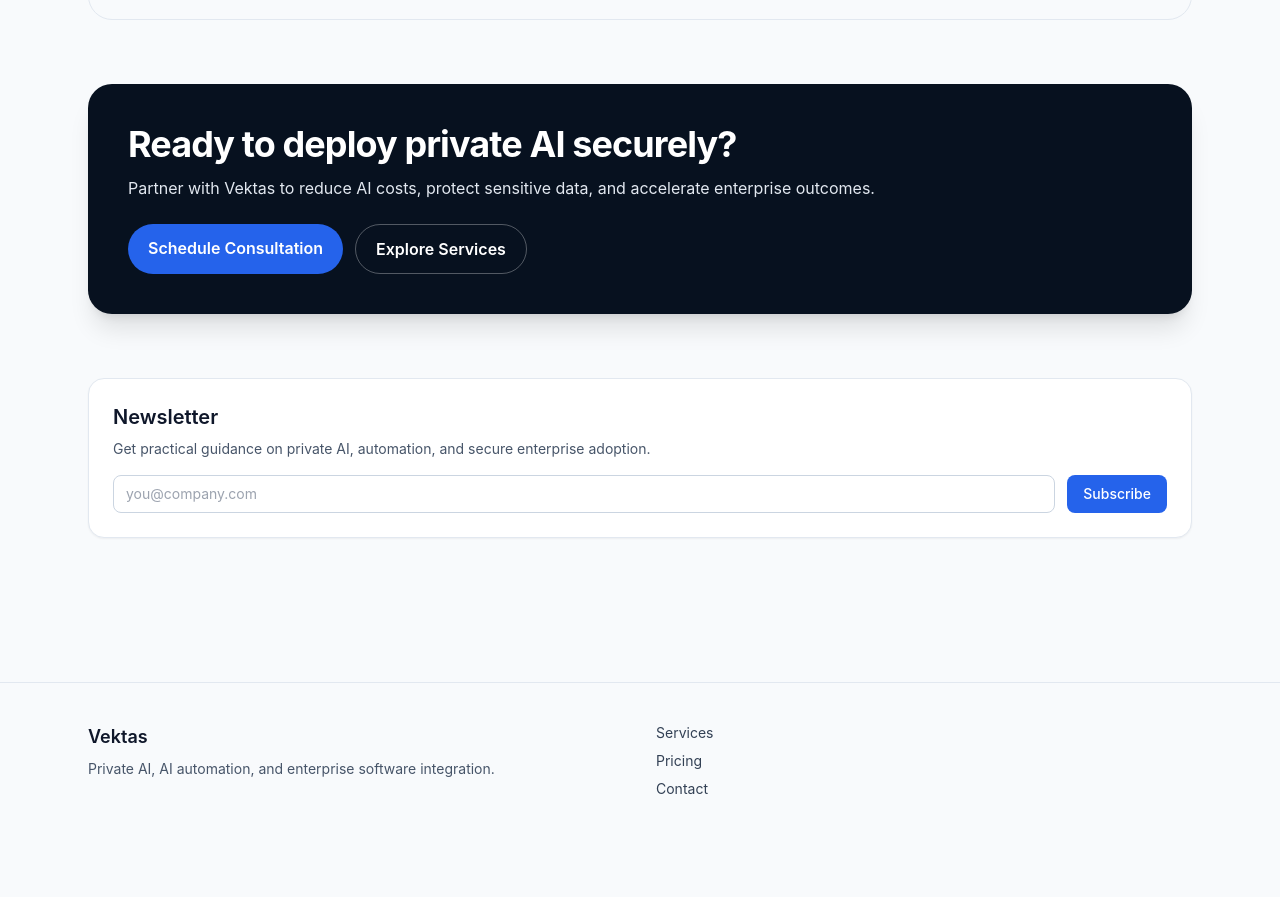
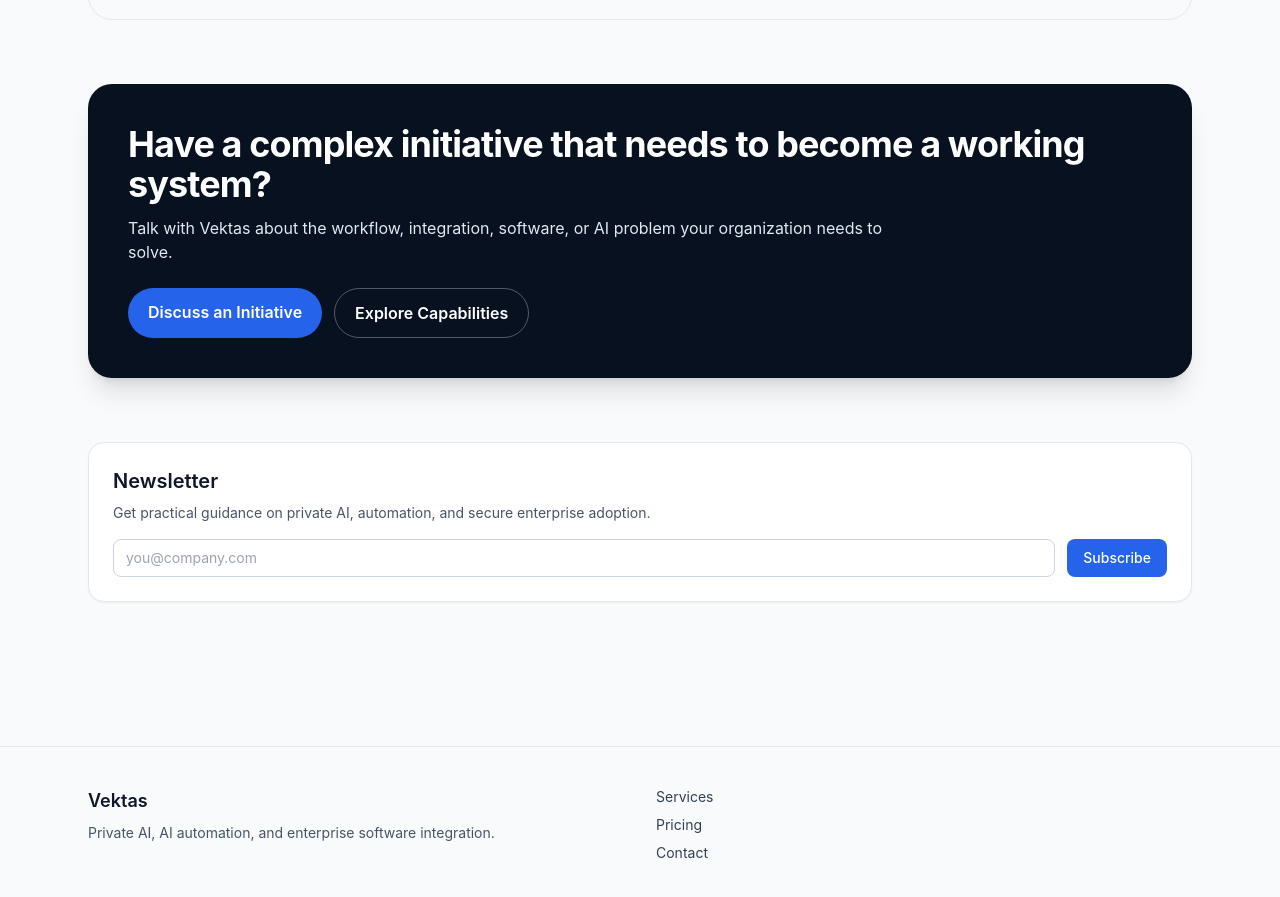
Before and after one commit to msmonroe/vektas_rebuild, a React (Vite) app: page / in a window 1280 px wide. Shown: the part 1482-2379 px from the top of the page. Before the commit the page ends 2321 px from the top, so only its background shows below. Built offline with nearby package versions, Linux system fonts and the light colour scheme.

Commit message:
Update calls to action for enterprise buyers

```diff
--- a/src/components/CtaBanner.tsx
+++ b/src/components/CtaBanner.tsx
@@ -5,22 +5,22 @@
   return (
     <ScrollReveal className="mx-auto my-16 max-w-6xl px-4 sm:px-6">
       <section className="rounded-3xl bg-[#07111F] px-6 py-10 text-white shadow-xl sm:px-10" aria-label="Call to action">
-        <h2 className="text-3xl font-bold tracking-tight sm:text-4xl">Ready to deploy private AI securely?</h2>
+        <h2 className="text-3xl font-bold tracking-tight sm:text-4xl">Have a complex initiative that needs to become a working system?</h2>
         <p className="mt-3 max-w-3xl text-slate-200">
-          Partner with Vektas to reduce AI costs, protect sensitive data, and accelerate enterprise outcomes.
+          Talk with Vektas about the workflow, integration, software, or AI problem your organization needs to solve.
         </p>
         <div className="mt-6 flex flex-wrap gap-3">
           <Link
             to="/contact"
             className="rounded-full bg-blue-600 px-5 py-3 font-semibold text-white transition hover:bg-blue-500"
           >
-            Schedule Consultation
+            Discuss an Initiative
           </Link>
           <Link
             to="/services"
             className="rounded-full border border-white/30 px-5 py-3 font-semibold text-white transition hover:bg-white/10"
           >
-            Explore Services
+            Explore Capabilities
           </Link>
         </div>
       </section>
```
